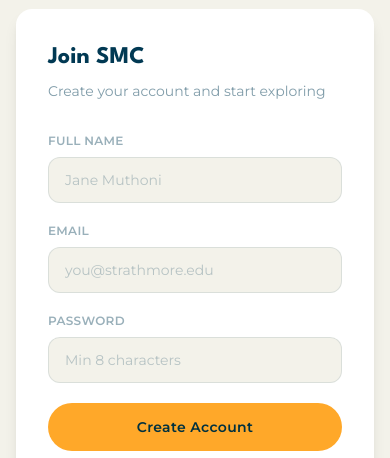
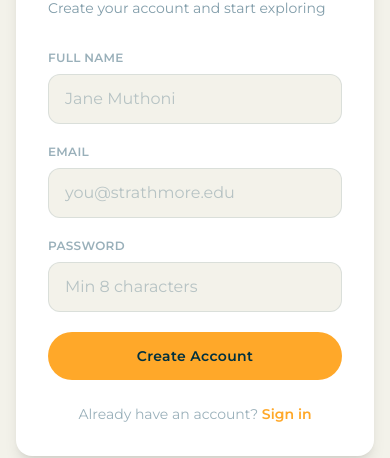
Before and after one commit to AustineIgunza/smc_website_prototype, a Next.js app: page /register in a window 390 px wide. Shown: the part 170-628 px from the top of the page. Built offline with nearby package versions, Linux system fonts and the light colour scheme; no server answers; a web font is replaced by a local one.

Commit message:
Fix mobile registration: prevent iOS zoom and improve viewport handling

```diff
--- a/src/app/(auth)/login/page.tsx
+++ b/src/app/(auth)/login/page.tsx
@@ -41,7 +41,7 @@
 
   return (
     <section
-      className={`min-h-screen flex items-center justify-center pt-20 pb-12 px-4 ${
+      className={`min-h-[100dvh] flex items-start sm:items-center justify-center pt-24 sm:pt-20 pb-12 px-4 ${
         dark ? "bg-teal" : "bg-cream"
       }`}
     >
@@ -82,12 +82,13 @@
               value={email}
               onChange={(e) => setEmail(e.target.value)}
               required
-              className={`w-full px-4 py-3 rounded-xl font-body text-sm outline-none transition-colors ${
+              className={`w-full px-4 py-3 rounded-xl font-body text-base sm:text-sm outline-none transition-colors ${
                 dark
                   ? "bg-teal/50 border border-cream/10 text-cream placeholder:text-cream/25 focus:border-amber/50"
                   : "bg-cream border border-navy/10 text-navy placeholder:text-navy/25 focus:border-amber"
               }`}
               placeholder="you@strathmore.edu"
+              autoComplete="email"
             />
           </div>
 
@@ -104,12 +105,13 @@
               value={password}
               onChange={(e) => setPassword(e.target.value)}
               required
-              className={`w-full px-4 py-3 rounded-xl font-body text-sm outline-none transition-colors ${
+              className={`w-full px-4 py-3 rounded-xl font-body text-base sm:text-sm outline-none transition-colors ${
                 dark
                   ? "bg-teal/50 border border-cream/10 text-cream placeholder:text-cream/25 focus:border-amber/50"
                   : "bg-cream border border-navy/10 text-navy placeholder:text-navy/25 focus:border-amber"
               }`}
               placeholder="••••••••"
+              autoComplete="current-password"
             />
           </div>
 
--- a/src/app/(auth)/register/page.tsx
+++ b/src/app/(auth)/register/page.tsx
@@ -63,7 +63,7 @@
 
   return (
     <section
-      className={`min-h-screen flex items-center justify-center pt-20 pb-12 px-4 ${
+      className={`min-h-[100dvh] flex items-start sm:items-center justify-center pt-24 sm:pt-20 pb-12 px-4 ${
         dark ? "bg-teal" : "bg-cream"
       }`}
     >
@@ -104,12 +104,13 @@
               value={name}
               onChange={(e) => setName(e.target.value)}
               required
-              className={`w-full px-4 py-3 rounded-xl font-body text-sm outline-none transition-colors ${
+              className={`w-full px-4 py-3 rounded-xl font-body text-base sm:text-sm outline-none transition-colors ${
                 dark
                   ? "bg-teal/50 border border-cream/10 text-cream placeholder:text-cream/25 focus:border-amber/50"
                   : "bg-cream border border-navy/10 text-navy placeholder:text-navy/25 focus:border-amber"
               }`}
               placeholder="Jane Muthoni"
+              autoComplete="name"
             />
           </div>
 
@@ -126,12 +127,13 @@
               value={email}
               onChange={(e) => setEmail(e.target.value)}
               required
-              className={`w-full px-4 py-3 rounded-xl font-body text-sm outline-none transition-colors ${
+              className={`w-full px-4 py-3 rounded-xl font-body text-base sm:text-sm outline-none transition-colors ${
                 dark
                   ? "bg-teal/50 border border-cream/10 text-cream placeholder:text-cream/25 focus:border-amber/50"
                   : "bg-cream border border-navy/10 text-navy placeholder:text-navy/25 focus:border-amber"
               }`}
               placeholder="you@strathmore.edu"
+              autoComplete="email"
             />
           </div>
 
@@ -149,12 +151,13 @@
               onChange={(e) => setPassword(e.target.value)}
               required
               minLength={8}
-              className={`w-full px-4 py-3 rounded-xl font-body text-sm outline-none transition-colors ${
+              className={`w-full px-4 py-3 rounded-xl font-body text-base sm:text-sm outline-none transition-colors ${
                 dark
                   ? "bg-teal/50 border border-cream/10 text-cream placeholder:text-cream/25 focus:border-amber/50"
                   : "bg-cream border border-navy/10 text-navy placeholder:text-navy/25 focus:border-amber"
               }`}
               placeholder="Min 8 characters"
+              autoComplete="new-password"
             />
           </div>
 
```
